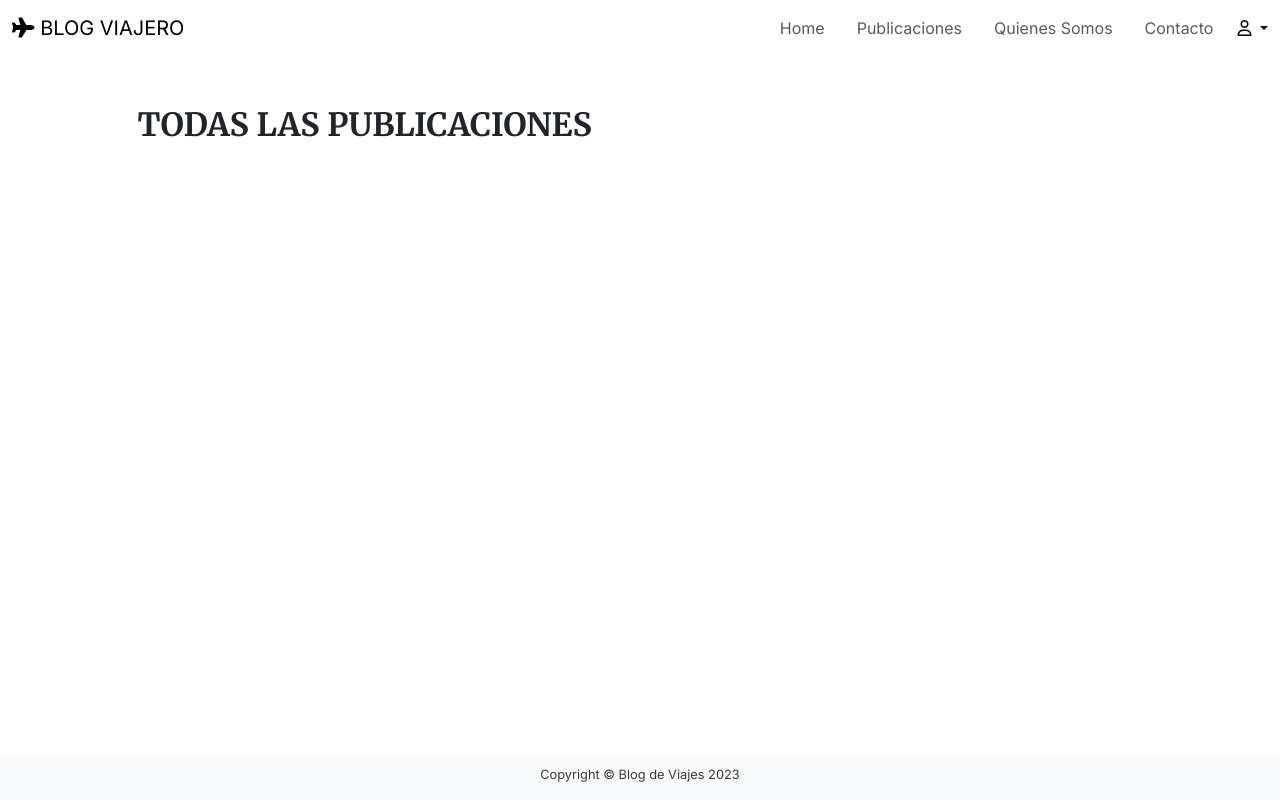
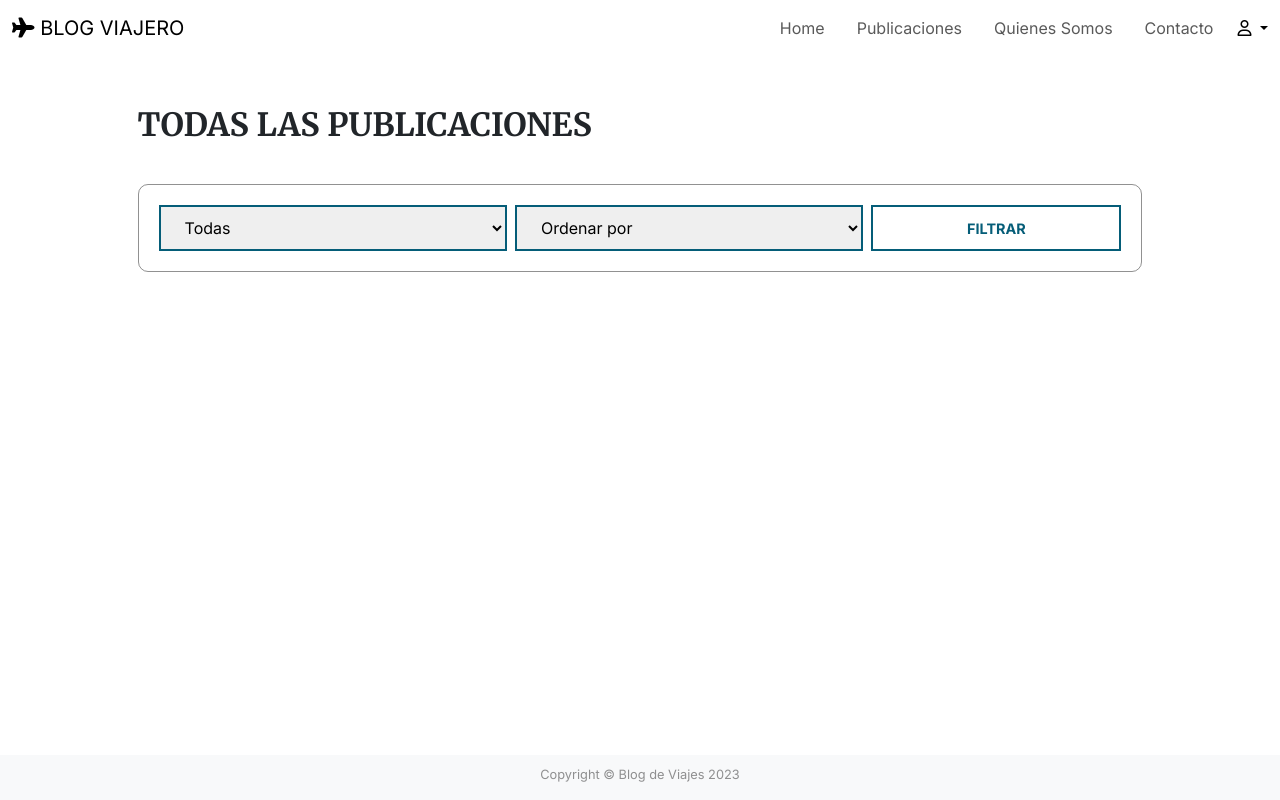
Before and after one commit to CarlosLazovich/GRUPO4_ProyectoFinal, a Django app: template src/templates/publicaciones/publicaciones.html in a window 1280 px wide. Run offline with Django 3.2, Linux system fonts and the light colour scheme; the template is opened without the code that fills it, so the values that code supplies are empty.

Commit message:
botones filtrar publicaciones

```diff
--- a/src/static/css/styles.css
+++ b/src/static/css/styles.css
@@ -1,6 +1,6 @@
 :root {
     --main-color: rgb(5, 93, 120);
-    --light: #3b3b3b;
+    --light: #3b3b3b8e;
     --font-Merriweather: 'Merriweather', sans-serif;
     --font-Inter: 'Inter', sans-serif;
 }
@@ -158,6 +158,18 @@ ESTILOS PARA LOS FORMULARIOS DE LAS TEMPLATES USUARIOS
     font-size: .9rem;
     color: var(--light) ;
 }
+/* ESTILOS FORMULARIO DE FILTARR LAS PUBLICACIONES */
+.filter-form {
+    width: 100%;
+    padding: 20px;
+    border-radius: 10px;
+    border: 1px solid var(--light) ;
+}
+.filter-form select {
+    width: 100%;
+    padding: 10px 20px;
+    border: 2px solid var(--main-color);
+}
 /*
 ESTILOS DE LOS FORMULARIOS DE LAS TEMPLATES PUBLICACIONES
 */
--- a/src/templates/publicaciones/publicaciones.html
+++ b/src/templates/publicaciones/publicaciones.html
@@ -4,7 +4,31 @@
 {% block contenido %}
 
 <div class="inner-container">
-    <h2>Todas las publicaciones</h2>
+  <h2>Todas las publicaciones</h2>
+    <form method="get" class="filter-form d-flex flex-column flex-md-row gap-2 mb-5">
+
+      <select name="categoria" id="">
+
+          <option value="">Todas</option>
+          {% for categoria in categorias %}
+          <option value="{{categoria.id}}">{{categoria.nombre}}</option>
+          {% endfor %}
+
+      </select>
+
+      <select name="orderby" id="">
+          <option value="">Ordenar por</option>
+          <option value="fecha_asc">Fecha ascendente</option>
+          <option value="fecha_desc">Fecha descendente</option>
+          <option value="alf_asc">Alfabeticamente ascendente</option>
+          <option value="alf_desc">Alfabeticamente descendente</option>
+
+      </select>
+
+      <button type="submit" class="custom-button">Filtrar</button>
+  </form>
+
+
     <div class="publicaciones-cards">
 
       {% for post in posteos %}
```
